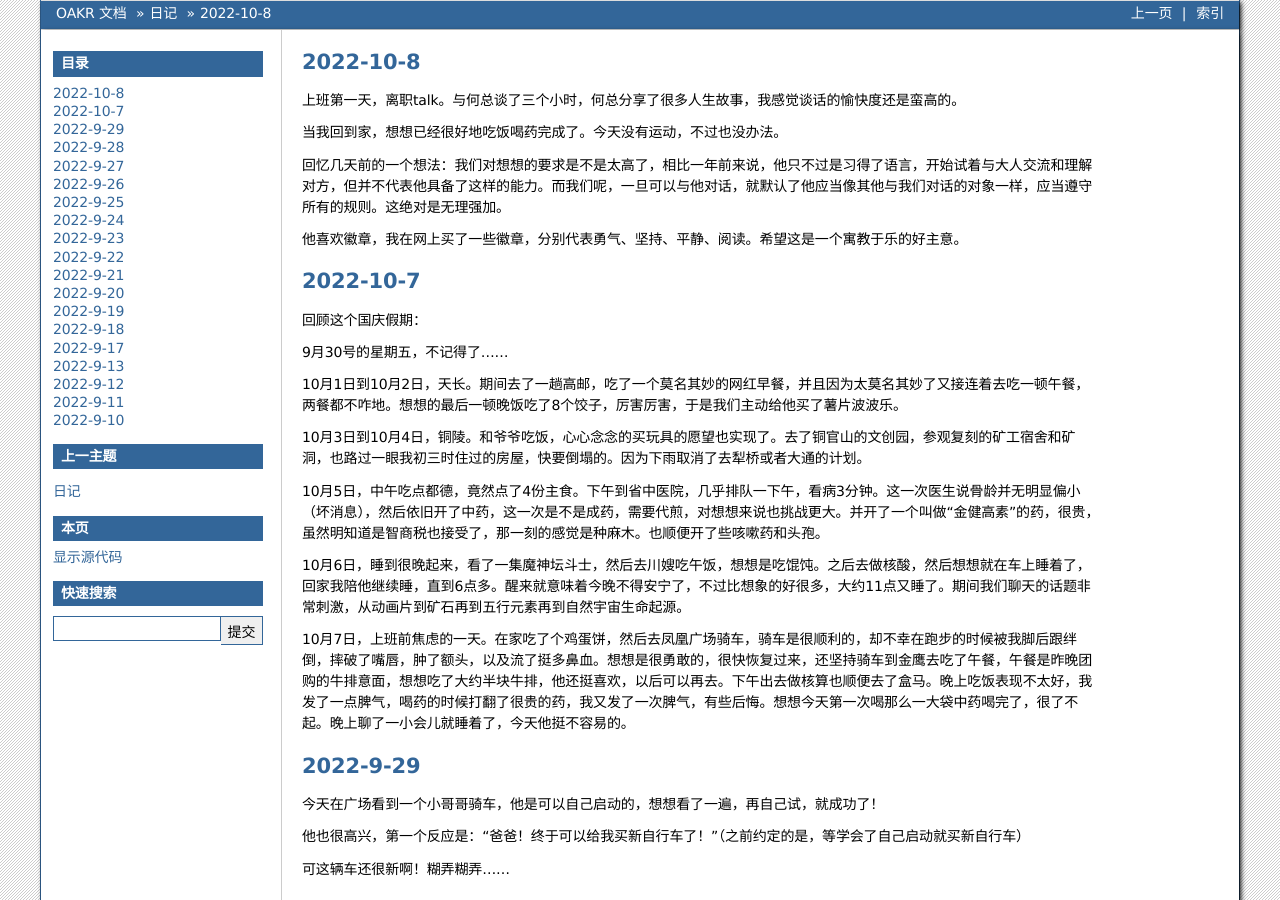
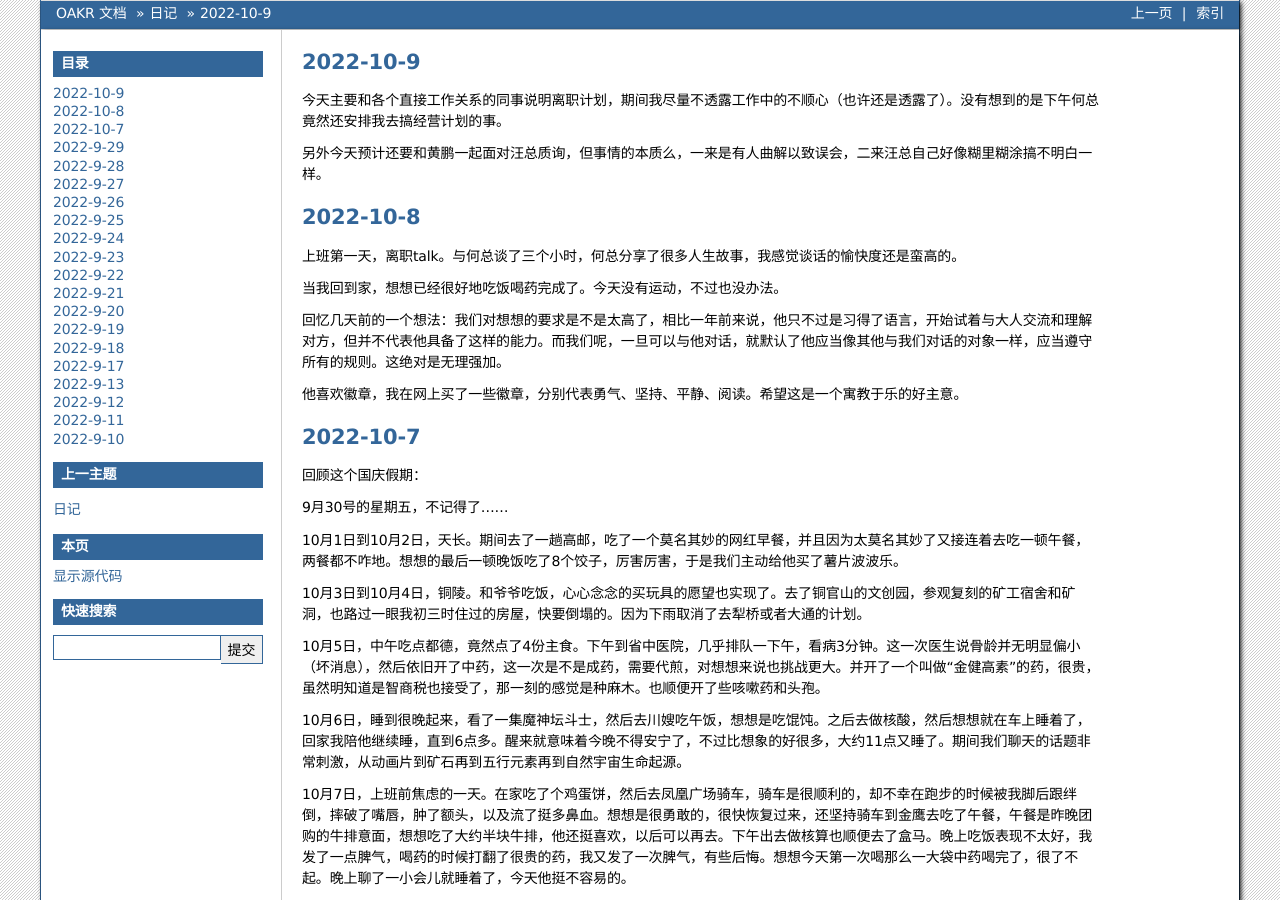
Before and after one commit to cruiurc/cruiurc.github.io, a Sphinx documentation site: the page built from source/diary/diary.rst, in a window 1280 px wide and 900 px high. Built offline with Sphinx 7.4.7, drawn with Linux system fonts in a browser that asks for light colours.

Commit message:
add diary 20221010

```diff
--- a/source/conf.py
+++ b/source/conf.py
@@ -1,5 +1,5 @@
 # Configuration file for the Sphinx documentation builder.
-#
+
 # This file only contains a selection of the most common options. For a full
 # list see the documentation:
 # https://www.sphinx-doc.org/en/master/usage/configuration.html
--- a/source/diary/diary.rst
+++ b/source/diary/diary.rst
@@ -1,3 +1,9 @@
+2022-10-9
+----------
+今天主要和各个直接工作关系的同事说明离职计划，期间我尽量不透露工作中的不顺心（也许还是透露了）。没有想到的是下午何总竟然还安排我去搞经营计划的事。
+
+另外今天预计还要和黄鹏一起面对汪总质询，但事情的本质么，一来是有人曲解以致误会，二来汪总自己好像糊里糊涂搞不明白一样。
+
 2022-10-8
 ----------
 上班第一天，离职talk。与何总谈了三个小时，何总分享了很多人生故事，我感觉谈话的愉快度还是蛮高的。
```
